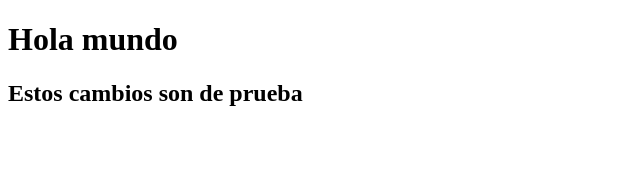
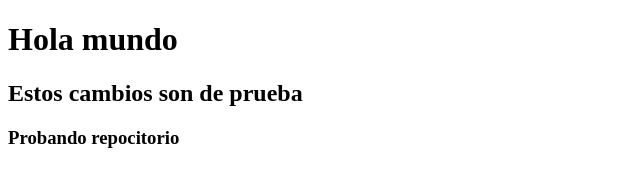
Before and after one commit to Brayam1993/CURSO_SOURCETREE, a plain HTML site: page index.html in a window 1280 px wide. Shown: the whole page, without its empty margins (0-640 px from the left). Drawn offline with Linux system fonts and the light colour scheme.

Commit message:
added h3

```diff
--- a/index.html
+++ b/index.html
@@ -9,5 +9,6 @@
 <body>
     <h1>Hola mundo</h1>
     <h2>Estos cambios son de prueba</h2>
+    <h3>Probando repocitorio</h3>
 </body>
 </html>
```
